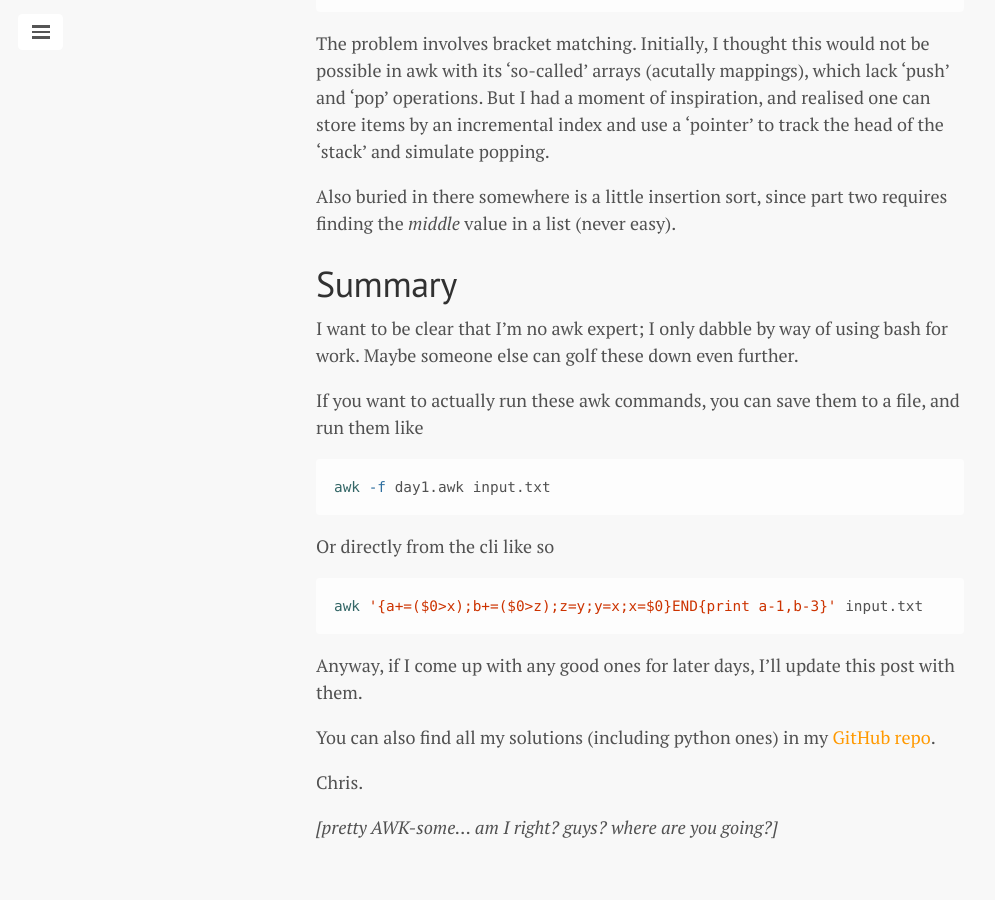
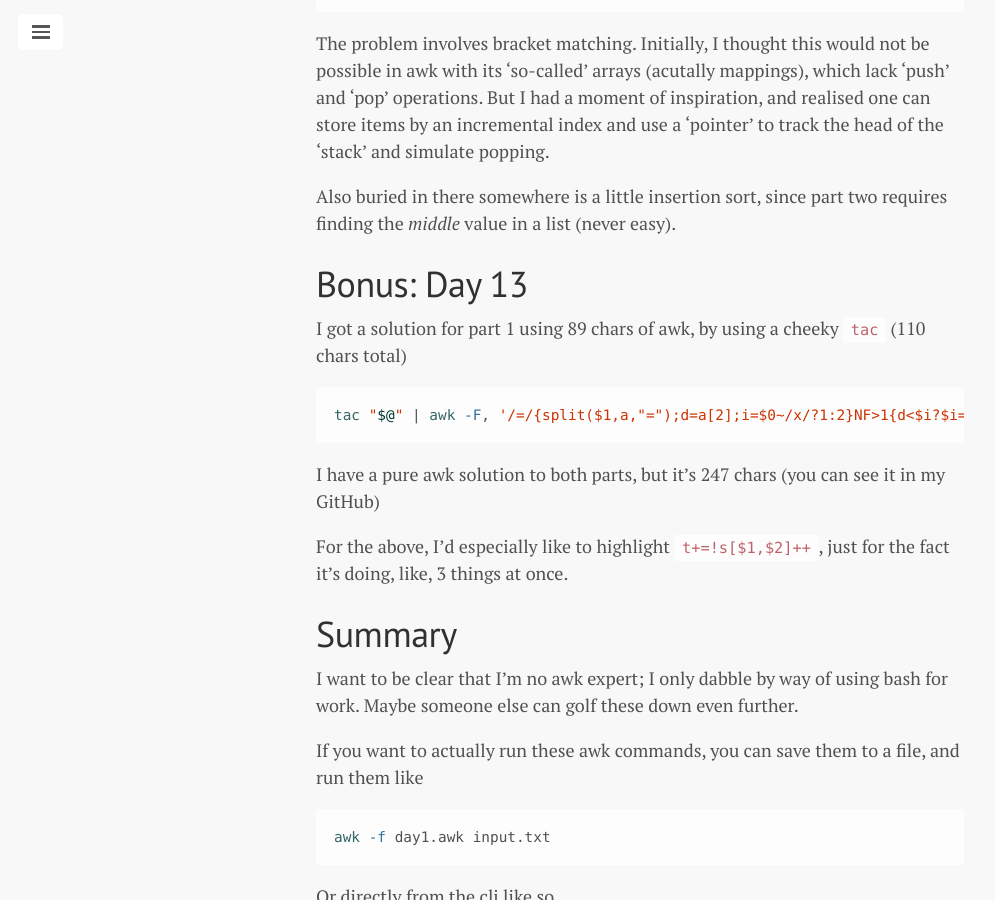
Before and after one commit to oatzy/oatzy.github.io, a Jekyll site: the page built from _posts/2021-12-02-advent-of-code-awk-oneliner.md, in a window 1280 px wide and 900 px high, scrolled down 8267 px. Shown: the whole window, without its empty margins (0-995 px from the left). Built offline with Jekyll 4.4.1, drawn with Linux system fonts in a browser that asks for light colours.

Commit message:
update: add day13 to advent of code blog

````diff
--- a/_posts/2021-12-02-advent-of-code-awk-oneliner.md
+++ b/_posts/2021-12-02-advent-of-code-awk-oneliner.md
@@ -318,6 +318,18 @@ The problem involves bracket matching. Initially, I thought this would not be po
 
 Also buried in there somewhere is a little insertion sort, since part two requires finding the _middle_ value in a list (never easy).
 
+# Bonus: Day 13
+
+I got a solution for part 1 using 89 chars of awk, by using a cheeky `tac` (110 chars total)
+
+```bash
+tac "$@" | awk -F, '/=/{split($1,a,"=");d=a[2];i=$0~/x/?1:2}NF>1{d<$i?$i=2*d-$i:0;t+=!s[$1,$2]++}END{print t}'
+```
+
+I have a pure awk solution to both parts, but it's 247 chars (you can see it in my GitHub)
+
+For the above, I'd especially like to highlight `t+=!s[$1,$2]++`, just for the fact it's doing, like, 3 things at once.
+
 # Summary
 
 I want to be clear that I'm no awk expert; I only dabble by way of using bash for work. Maybe someone else can golf these down even further.
````
